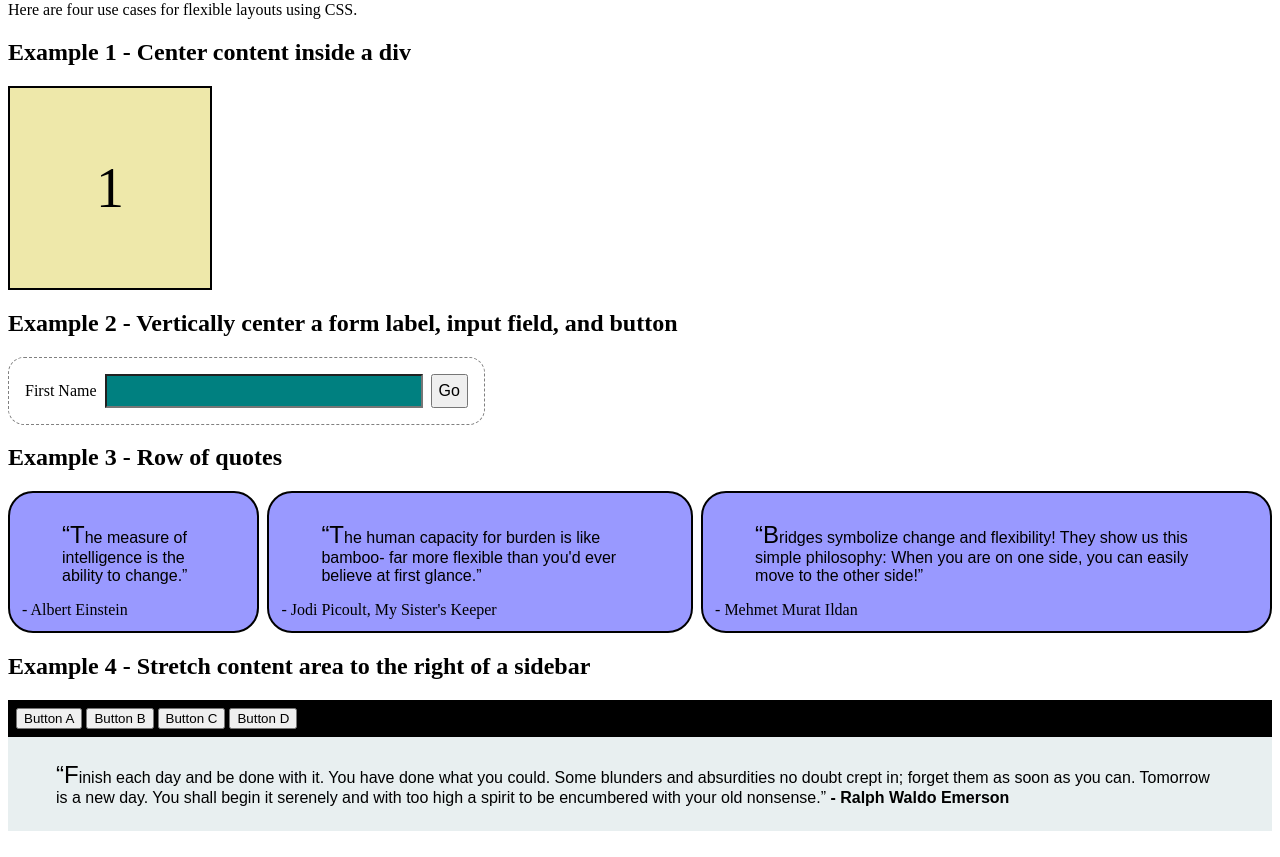
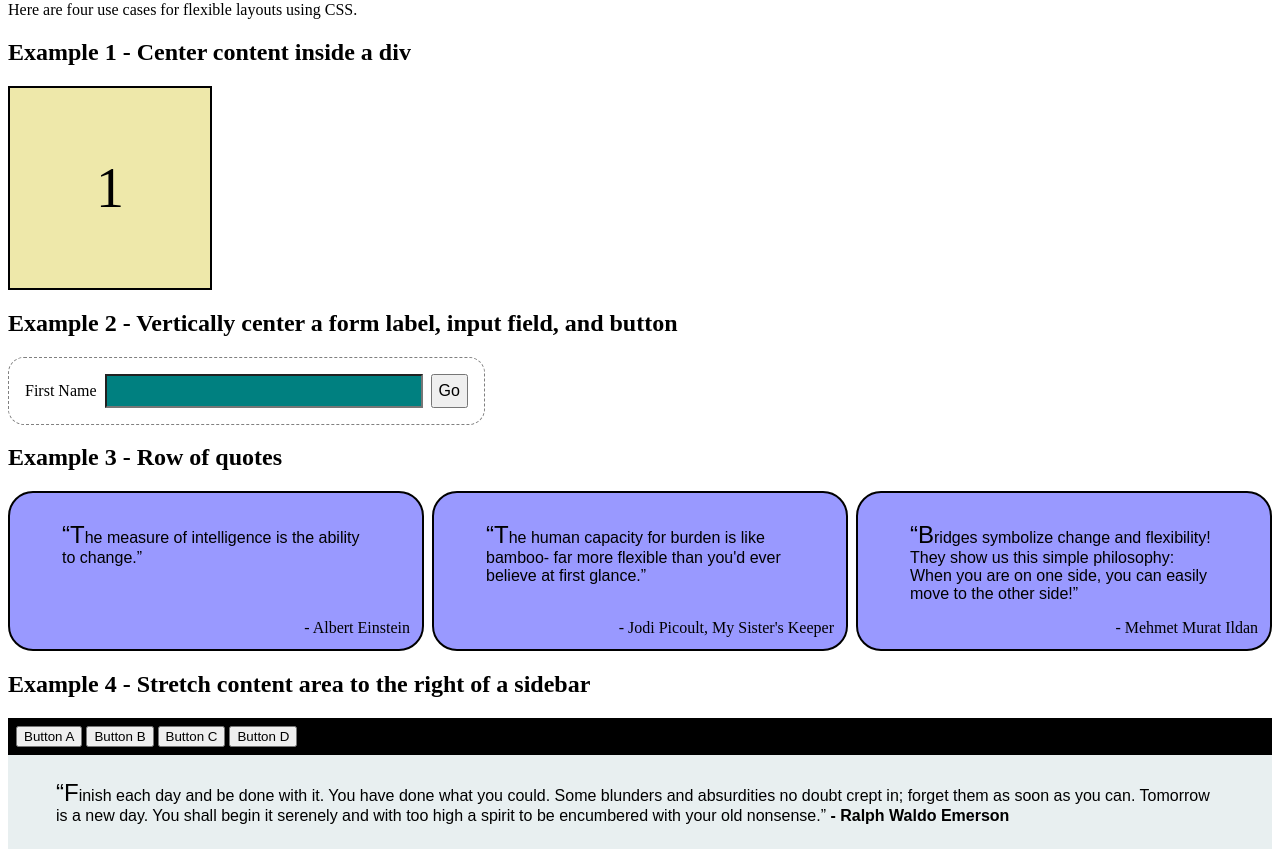
Before and after one commit to vatsan1993/aa-practice-for-week-07-css-flex-box, a plain HTML site: page index.html in a window 1280 px wide. Shown: the part 79-936 px from the top of the page. Drawn offline with Linux system fonts and the light colour scheme.

Commit message:
phase 3 finished

```diff
--- a/main.css
+++ b/main.css
@@ -53,6 +53,12 @@
     /* Phase 3 */
 
     /* Your code here */
+    width: 33%;
+    display: flex;
+    flex-direction: column;
+    justify-content: space-between;
+    align-items: flex-end;
+
 }
 
 .example4 {
```
